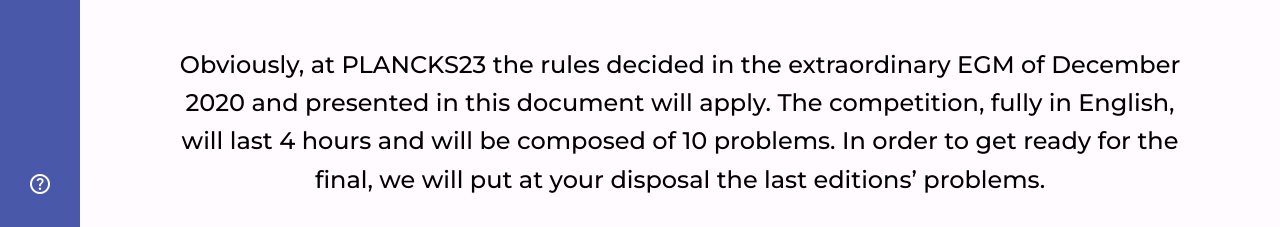
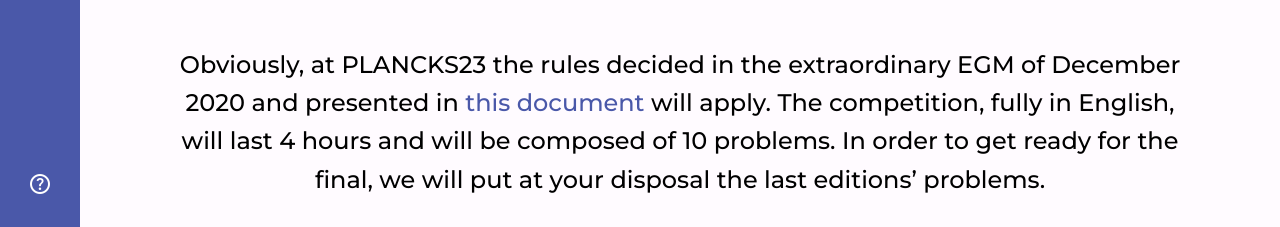
Before and after one commit to gfusarbassini/ht56f4y, a Jekyll site: the page built from preliminaries.html, in a window 1280 px wide. Shown: the part 2041-2268 px from the top of the page. Built offline with Jekyll 4.4.1, drawn with Linux system fonts in a browser that asks for light colours; nearby versions of some CDN libraries.

Commit message:
Color links

```diff
--- a/css/main.scss
+++ b/css/main.scss
@@ -33,7 +33,7 @@
 
 a{
   text-decoration: none;
-  color: #000;
+  color: $primary;
 }
 
 
```
